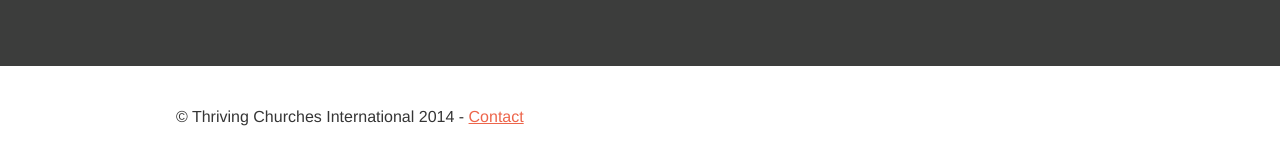
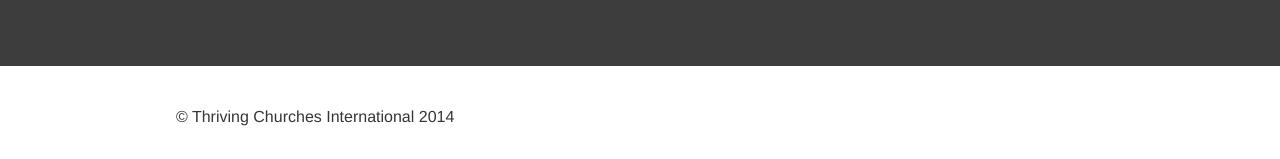
Before and after one commit to bamboocreative/thriveunleashed, a Jekyll site: the page built from index.html, in a window 1280 px wide and 900 px high, scrolled down 1901 px. Shown: the part 738-897 px from the top of the window. Built offline with Jekyll 4.4.1, drawn with Linux system fonts in a browser that asks for light colours.

Commit message:
Remove contact footer

```diff
--- a/_includes/footer.html
+++ b/_includes/footer.html
@@ -1,7 +1,7 @@
 </div> <!-- closes div.web-wrapper -->
 <footer id="footer">
 	<div class="page">
-		&copy; Thriving Churches International 2014 - <a href="{{ site.path | prepend: '/' | replace: '//', '/' }}contact/">Contact</a>
+		&copy; Thriving Churches International 2014
 	</div>
 </footer>
 
```
